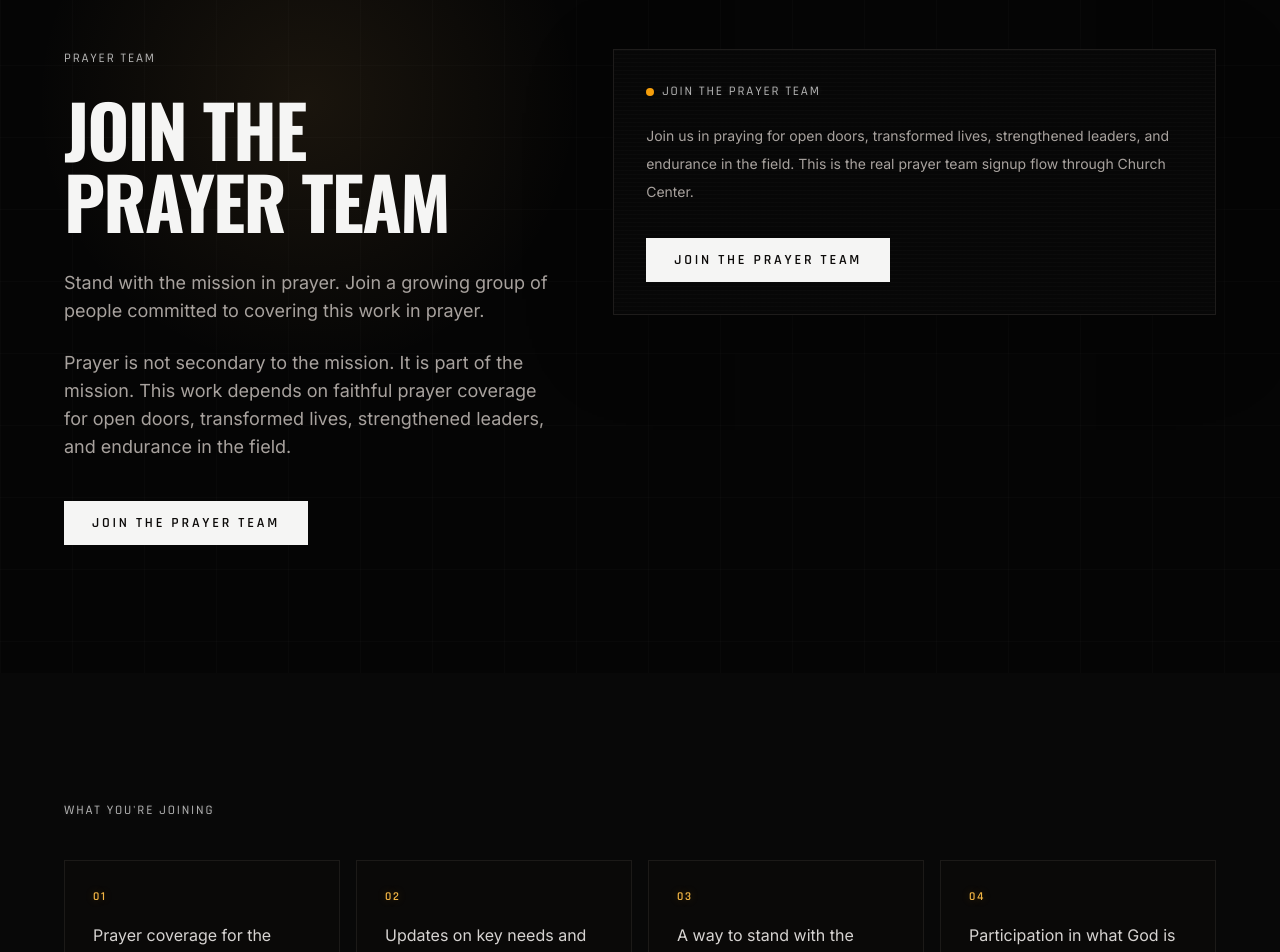
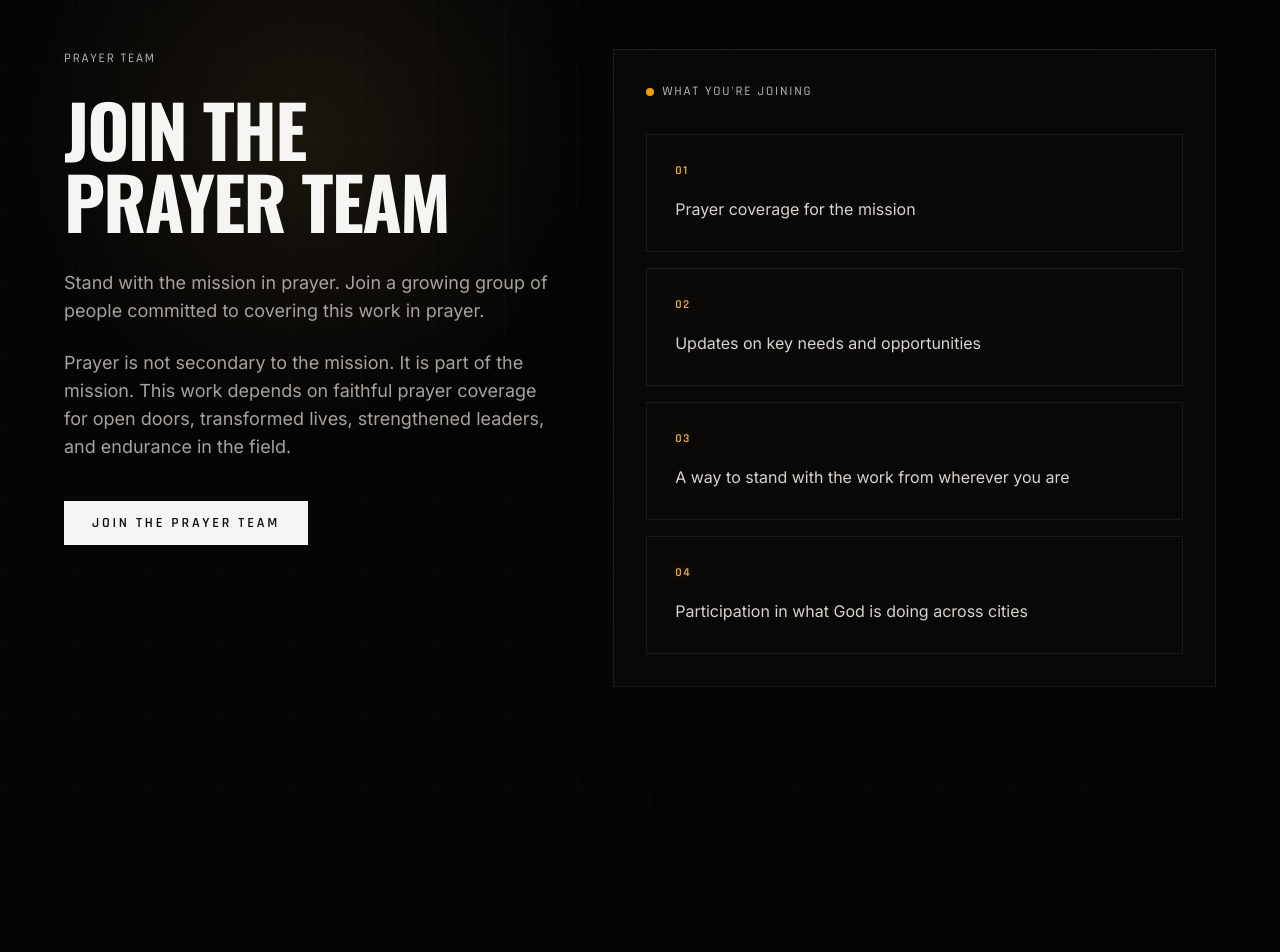
Before and after one commit to rfox0629/usam-website, a Next.js app: page /prayer in a window 1280 px wide. Shown: the part 140-1092 px from the top of the page. Built offline with nearby package versions, Linux system fonts and the light colour scheme.

Commit message:
Move prayer benefits into signup panel

```diff
--- a/app/prayer/page.tsx
+++ b/app/prayer/page.tsx
@@ -76,26 +76,10 @@ export default function PrayerPage() {
               <div className="flex items-center gap-2">
                 <span className="h-2 w-2 rounded-full bg-amber-500" />
                 <span className="tactical-label uppercase" style={{ fontFamily: font.rajdhani }}>
-                  Join the Prayer Team
+                  What You&apos;re Joining
                 </span>
               </div>
-              <p className="mt-5 max-w-xl text-sm leading-7 text-stone-400">
-                Join us in praying for open doors, transformed lives, strengthened leaders, and endurance in the field. This is the real prayer team signup flow through Church Center.
-              </p>
-              <div className="mt-8">
-                <ExternalActionLink href={signupLink}>Join the Prayer Team</ExternalActionLink>
-              </div>
-            </div>
-          </div>
-        </div>
-      </section>
-
-      <section className="bg-[#080808] px-6 py-24 md:py-32">
-        <div className="mx-auto max-w-6xl">
-          <p className="tactical-label uppercase" style={{ fontFamily: font.rajdhani }}>
-            What You&apos;re Joining
-          </p>
-          <div className="mt-10 grid gap-4 md:grid-cols-2 xl:grid-cols-4">
+              <div className="mt-8 space-y-4">
                 {points.map((item, index) => (
                   <div key={item} className="border border-stone-800/60 bg-stone-950/55 p-6 md:p-7">
                     <div className="tactical-amber-label text-xs tracking-[0.14em]" style={{ fontFamily: font.rajdhani }}>
@@ -104,6 +88,8 @@ export default function PrayerPage() {
                     <p className="mt-4 text-base leading-7 text-stone-300">{item}</p>
                   </div>
                 ))}
+              </div>
+            </div>
           </div>
         </div>
       </section>
```
Lines whose indentation alone changed are shown as unchanged.
